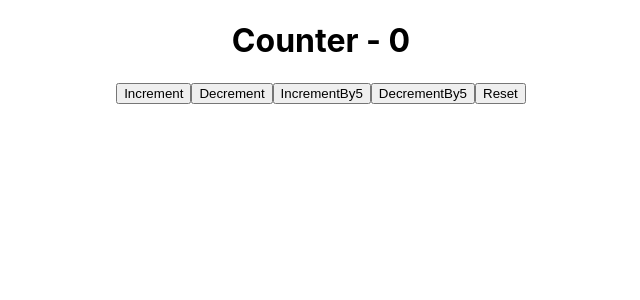
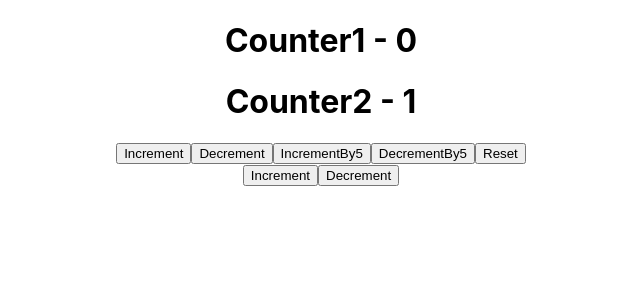
Before and after one commit to dinesh-05910/Hooks, a React (Create React App) app: page / in a window 1280 px wide. Shown: the top 300 px of the page, without its empty margins (319-959 px from the left). Built offline with nearby package versions, Linux system fonts and the light colour scheme.

Commit message:
"Added second counter to Counter2 component with increment, decrement, and reset functionality"

```diff
--- a/src/components/useReducer/Counter2.jsx
+++ b/src/components/useReducer/Counter2.jsx
@@ -1,15 +1,20 @@
 import React, {useReducer} from 'react'
 
 const initialState = {
-    firstCount : 0
+    firstCount : 0,
+    secondCount : 1
 }
 
 const reducer = (state,action) => {
     switch(action.type){
         case 'increment':
-            return {firstCount : state.firstCount + action.value}
+            return {...state, firstCount : state.firstCount + action.value}
         case 'decrement':
-            return {firstCount: state.firstCount - action.value}
+            return {...state, firstCount: state.firstCount - action.value}
+        case 'increment2':
+            return {...state, secondCount : state.secondCount + action.value}
+        case 'decrement2':
+            return {...state, secondCount: state.secondCount - action.value}
         case 'reset':
             return initialState
         default:
@@ -21,12 +26,19 @@ const Counter2 = () => {
     const [count,dispatch] = useReducer(reducer,initialState);
   return (
     <div>
-        <h1>Counter - {count.firstCount}</h1>
+        <h1>Counter1 - {count.firstCount}</h1>
+        <h1>Counter2 - {count.secondCount}</h1>
+
         <button onClick={() => dispatch({type:'increment', value:1})}>Increment</button>
         <button onClick={() => dispatch({type:'decrement', value:1})}>Decrement</button>
         <button onClick={() => dispatch({type:'increment', value:5})}>IncrementBy5</button>
         <button onClick={() => dispatch({type:'decrement', value:5})}>DecrementBy5</button>
         <button onClick={() => dispatch({type:'reset'})}>Reset</button>
+
+        <div>
+           <button onClick={() => dispatch({type:'increment2', value:1})}>Increment</button>
+           <button onClick={() => dispatch({type:'decrement2', value:1})}>Decrement</button>
+        </div>
     </div>
   )
 }
```
